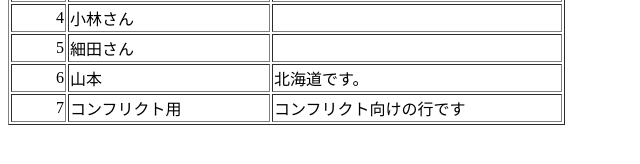
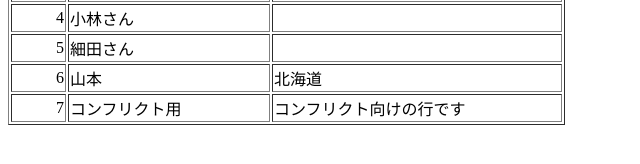
Before and after one commit to EA-HandsOn/sample-html, a plain HTML site: page index.html in a window 1280 px wide. Shown: the part 208-372 px from the top of the page, 0-640 px from the left. Drawn offline with Linux system fonts and the light colour scheme.

Commit message:
changed by 5da

```diff
--- a/index.html
+++ b/index.html
@@ -41,7 +41,7 @@
   <tr>
     <td><div align="right">6</div></td>
     <td>山本</td>
-    <td>北海道です。</td>
+    <td>北海道</td>
   </tr>
   <tr>
     <td><div align="right">7</div></td>
```
